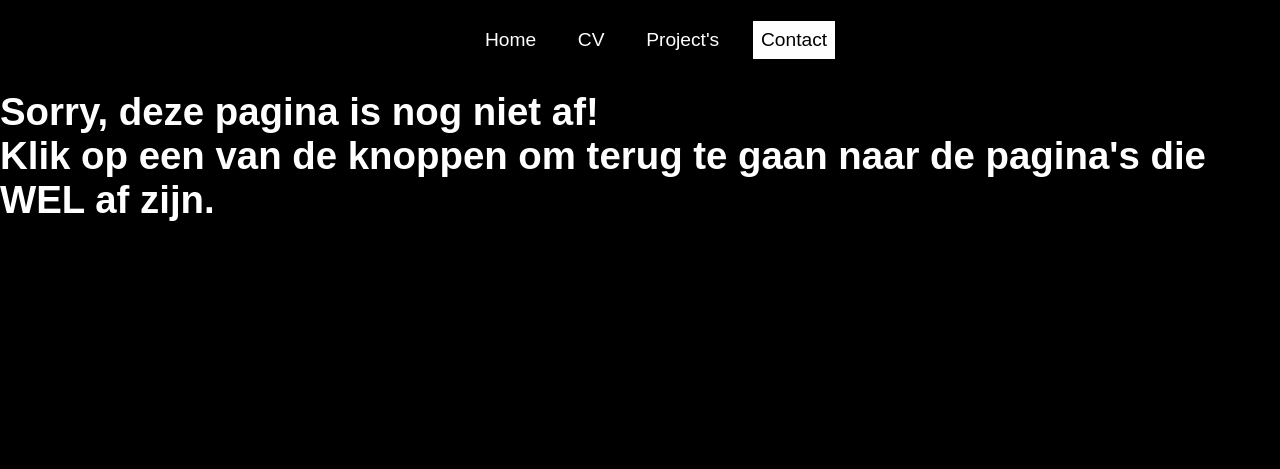
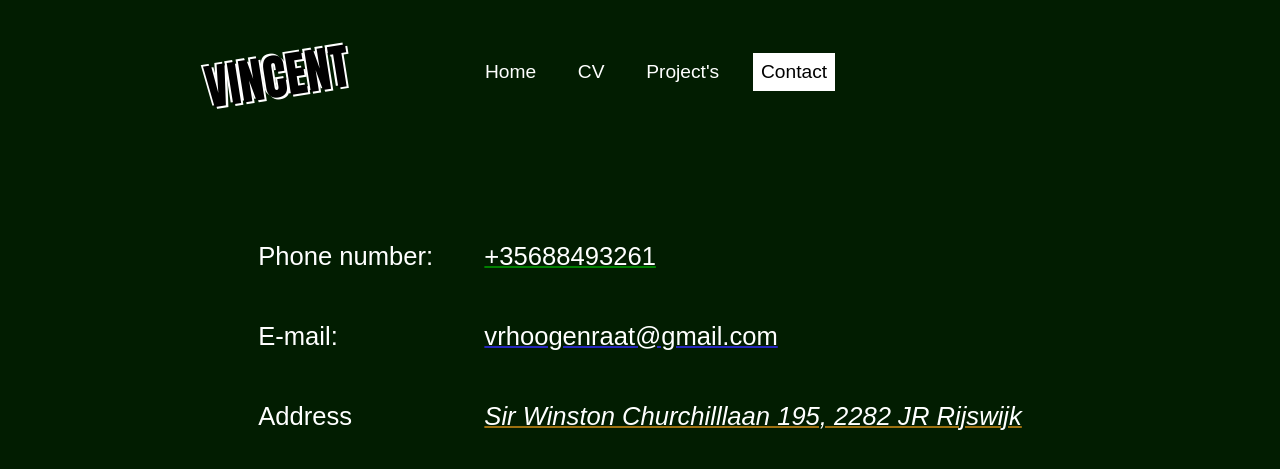
Before and after one commit to Vincent007super/Portfolio, a PHP site: page /Pages/html/contact.html in a window 1280 px wide. Shown: the top 469 px of the page. Run offline with PHP 8.4, Linux system fonts and the light colour scheme.

Commit message:
Styling changes
Pages worked on:
- contact
- CV
- newprj
- Projectpage

```diff
--- a/Pages/css/CV.css
+++ b/Pages/css/CV.css
@@ -1,4 +1,5 @@
 #main {
+  margin-top: 15vh;
     width: 100vw;
     height: fit-content;
     display: flex;
--- a/Pages/css/contact.css
+++ b/Pages/css/contact.css
@@ -1,3 +1,5 @@
+
+
 #menu {
     margin: 2vh;
     display: flex;
@@ -31,26 +33,36 @@ a {
     color: inherit;
 }
 
-form {
-    display: flex;
-    flex-direction: column;
+#number {
+    text-decoration: underline green solid 2px;
 }
 
+#mail {
+    text-decoration: underline rgb(38, 38, 189) solid 2px;
+
+}
+
+#address {
+    text-decoration: underline rgb(157, 112, 16) solid 2px;
+
+}
 
 #wrapper1 {
     display: flex;
+    justify-content: center;
     width: 100vw;
-    flex-direction: column;
+    margin-top: 15vh;
+    font-size: 2vw;
 }
 
 #wrapper2 {
-    display: flex;
-    width: 65%;
-    flex-direction: row;
-    justify-content: space-around;
+    display: grid;
+    grid-template-columns: auto auto;
+    gap: 0 4vw;
+    align-items: center;
 }
 
-.wrapper3 {
-    display: flex;
-    flex-direction: column;
+body {
+    font-size: inherit !important;
+    margin: 0;
 }
--- a/Pages/css/main.css
+++ b/Pages/css/main.css
@@ -1,5 +1,5 @@
 body {
-    background-color: black;
+    background-color: rgb(2, 29, 1);
     color: white;
     margin: 0;
     user-select: none;
@@ -17,11 +17,23 @@ body {
 }
 
 #menu {
-    margin: 2vh;
+    margin-top: 6vh;
     display: flex;
     width: 100vw;
     flex-direction: row;
     justify-content: center;
+}
+
+.name1 {
+    position: absolute;
+    top: 0;
+    left: 16vw;
+    font-family: impact;
+    margin-top: 5vh;
+    font-size: 3.8vw;
+    rotate: 351deg;
+    color: black;
+    text-shadow: 2px 2px white, -2px -2px white;
 }
 
 #menuSelect {
--- a/Pages/css/newpr.css
+++ b/Pages/css/newpr.css
@@ -1,4 +1,5 @@
 #wrapper1 {
+    margin-top: 15vh;
     width: 100vw;
     display: flex;
     justify-content: center;
@@ -8,19 +9,20 @@ form {
     width: fit-content;
     display: flex;
     flex-direction: column;
-    font-size: 10vw;
+    font-size: 6.7vw;
     margin-bottom: 3vh;
 }
 
 input {
-    height: 5vh;
     font-size: 5vh;
 }
 
 #file {
+    margin-top: 1vh;
     margin-bottom: 2vh;
 }
 
 #form1 {
     height: 6vh;
+    margin-top: 2vh;
 }
--- a/Pages/html/contact.html
+++ b/Pages/html/contact.html
@@ -13,7 +13,14 @@
 </head>
 
 <body>
-
+    <div id="name_wrapper">
+        <div id="letters">
+            <div class="name1">
+                VINCENT
+            </div>
+        </div>
+        <div id="line"></div>
+    </div>
     <div id="menu">
         <div id="menuSelect">
             <a class="menuButton" href="../../index.html">
@@ -30,31 +37,19 @@
             </a>
         </div>
     </div>
-
-    <h1 style="font-size: 3vw;">Sorry, deze pagina is nog niet af!<br>
-        Klik op een van de knoppen om terug te gaan naar de pagina's die WEL af zijn.
-    </h1>
-<!---
     <div id="wrapper1">
-        <form>
-            <input type="text" placeholder="Subject" name="subject" required />
-            <textarea placeholder="Your message" name="body" required></textarea>
-            <label for="email"></label>
-            <input type="email" name="email" id="email" placeholder="your E-mail here" required>
-            <button type="submit">Send a message</button>
-        </form>
         <div id="wrapper2">
-            <div class="wrapper3">
-                <h1>My contact information</h1>
-                <h3>phone number:</h3>
-                <a href="tel:+31638403211">CLICK TO CALL</a>
-            </div>
-            <div class="wrapper3">
-
-            </div>
+            <p>Phone number:</p>
+            <a href="tel:+31638403211" id="number">+35688493261</a><!--fake nummer-->
+            <p>E-mail:</p>
+            <a href="mailto:vrhoogenraat@gmail.com" id="mail">vrhoogenraat@gmail.com</a>
+            <p>Address</p>
+            <address id="address">Sir Winston Churchilllaan 195, 2282 JR Rijswijk</address>
         </div>
     </div>
--->
+
+
+
 </body>
 
 </html>
```
Also changed, not shown: Pages/css/projectpage.css (+6 -7 lines), Pages/css/style.css (+2 -13 lines), Pages/html/CV.html (+8 -0 lines), Pages/html/newpr.html (+8 -1 lines), Pages/html/projectpage.html (+8 -0 lines).
